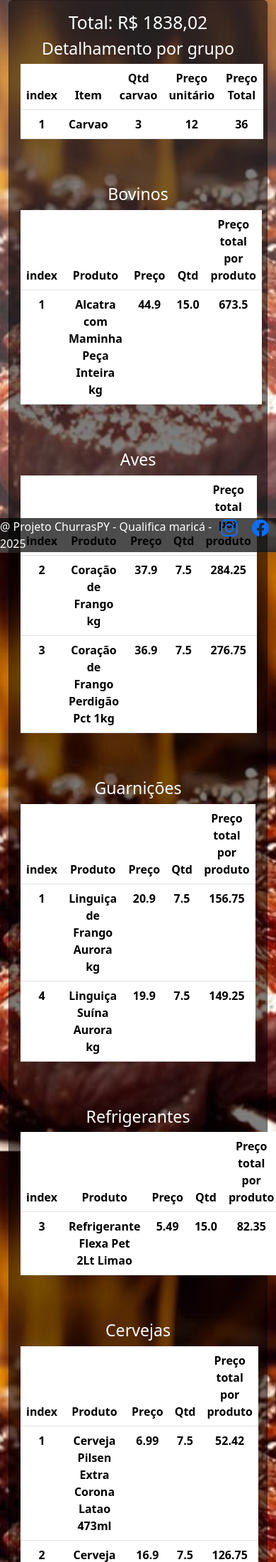
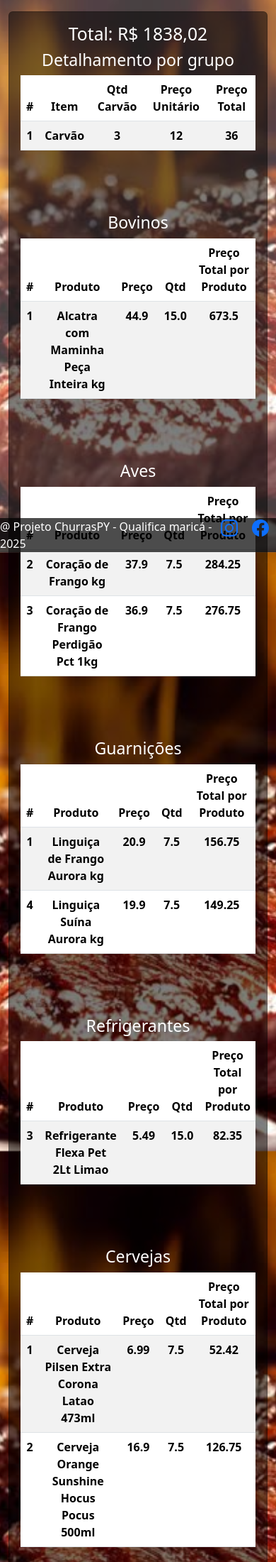
Before and after one commit to rafapcdev/churraspy, a Flask app: page /resultado in a window 390 px wide. Shown: the part 66-2267 px from the top of the page at 71% size. Run offline with Flask 3, Linux system fonts and the light colour scheme; data comes from the database, SQL or seed files in the repository; both versions use the stored data as it was after the commit; parts of the project's set-up code (start-up, migrations or seed data) failed here and were passed over.

Commit message:
deixando o layout responsivo

```diff
--- a/app.py
+++ b/app.py
@@ -68,4 +68,4 @@
     atualizar()
     with app.app_context():
         db.create_all()  # Cria as tabelas no banco de dados
-    app.run(host="0.0.0.0",port=8080)
+    app.run(debug=False)
--- a/static/script_index.js
+++ b/static/script_index.js
@@ -15,7 +15,7 @@
 }
 
 function card_selected(){
-    let radios = document.querySelectorAll(".btn-group [name='btnradio']")
+    let radios = document.querySelectorAll("[name='btnradio']")
 
     document.querySelectorAll(".card").forEach(el=>{
         el.setAttribute("hidden","")
--- a/templates/resultado.html
+++ b/templates/resultado.html
@@ -1,65 +1,68 @@
 {% extends "base.html" %}
 
-{% block title %} ChurrasPY {% endblock %}
+{% block title %} Resultado {% endblock %}
 {% block main %}
-<main class="d-flex flex-column justify-content-center m-0 p-0 ">
-    <div class="container">
+<main class="d-flex flex-column justify-content-center m-0 p-0">
+    <div class="container mt-3">
         <div class="card text-center text-light" id="card-geral">
             <div class="card-body custom-color">
                 <h2>Total: R$ {{ "{:.2f}".format(data["preco_final"]).replace(".", ",") }}</h2>
                 <h3>Detalhamento por grupo </h3>
 
-                <table class="table">
+                <div class="table-responsive">
+                    <table class="table table-striped table-hover">
                         <thead>
-                        <th scope="col">index</th>
+                            <tr>
+                                <th scope="col">#</th>
                                 <th scope="col">Item</th>
-                        <th scope="col">Qtd carvao</th>
-                        <th scope="col">Preço unitário</th>
+                                <th scope="col">Qtd Carvão</th>
+                                <th scope="col">Preço Unitário</th>
                                 <th scope="col">Preço Total</th>
+                            </tr>
                         </thead>
                         <tbody>
                             <tr>
                                 <th scope="row">1</th>
-                            <td>Carvao</td>
+                                <td>Carvão</td>
                                 <td>{{data["qtd_carvao"]}}</td>
                                 <td>12</td>
                                 <td>{{data["preco_carvao"]}}</td>
                             </tr>
                         </tbody>
-
                     </table>
+                </div>
 
                 {% for key in data.keys() %}
 
-                    {% if not key in ("preco_carvao","qtd_carvao", "preco_final") %}
-                     {% if data[key]%}
+                    {% if not key in ("preco_carvao", "qtd_carvao", "preco_final") %}
+                        {% if data[key] %}
 
-                        <div>
-                            <h3>{{key}}</h3>
-                            <table class="table">
+                            <div class="mt-4">
+                                <h3>{{ key }}</h3>
+                                <div class="table-responsive">
+                                    <table class="table table-striped table-hover">
                                         <thead>
-
-                                    <th scope="col">index</th>
+                                            <tr>
+                                                <th scope="col">#</th>
                                                 <th scope="col">Produto</th>
                                                 <th scope="col">Preço</th>
                                                 <th scope="col">Qtd</th>
-                                    <th scope="col">Preço total por produto</th>
-
+                                                <th scope="col">Preço Total por Produto</th>
+                                            </tr>
                                         </thead>
                                         <tbody>
                                             {% for i, row in data[key]["df"].iterrows() %}
                                                 <tr>
-                                        <th scope="row">{{i + 1 }}</th>
-
-                                        <td>{{row["nome"]}}</td>
-                                        <td>{{row["preco"]}}</td>
-                                        <td>{{row["qtd_comprar"]}}</td>
-                                        <td>{{row["preco_final"]}}</td>
-
+                                                    <th scope="row">{{ i + 1 }}</th>
+                                                    <td>{{ row["nome"] }}</td>
+                                                    <td>{{ row["preco"] }}</td>
+                                                    <td>{{ row["qtd_comprar"] }}</td>
+                                                    <td>{{ row["preco_final"] }}</td>
                                                 </tr>
                                             {% endfor %}
                                         </tbody>
                                     </table>
+                                </div>
                             </div>
                         {% endif %}
                     {% endif %}
@@ -73,5 +76,5 @@
 {% endblock %}
 
 {% block script %}
-<script src="{{ url_for('static', filename = 'script_resultado.js')}}"></script>
+<script src="{{ url_for('static', filename='script_resultado.js') }}"></script>
 {% endblock %}
```
Also changed, not shown: templates/index.html (+19 -15 lines), instance/app.db. Lines whose indentation alone changed are shown as unchanged.
